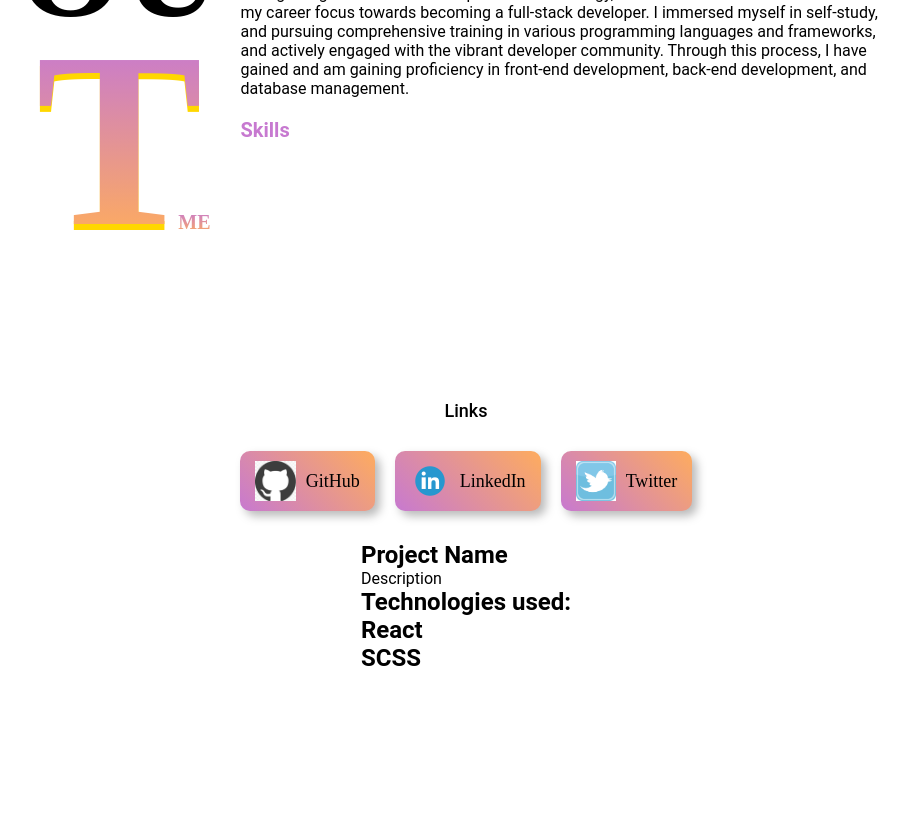
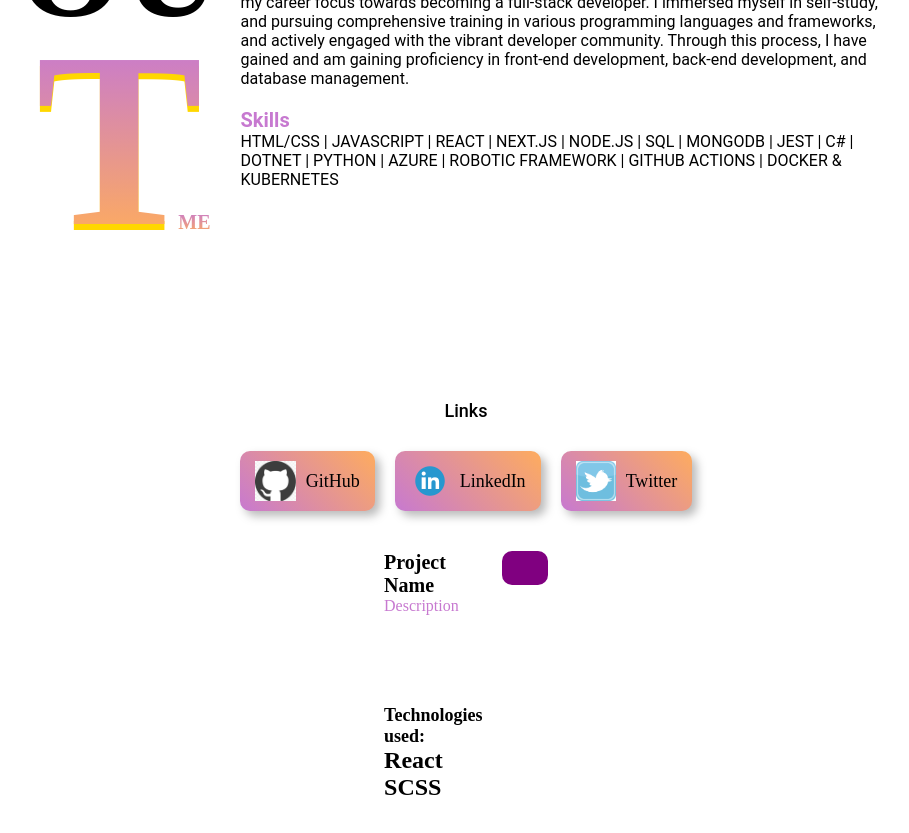
Before and after one commit to ShiCho489/my-react-portfolio, a React (Create React App) app in the folder shivaniwebsite/: page / in a window 1280 px wide. Shown: the part 1200-2033 px from the top of the page, without its empty margins (174-1083 px from the left). Built offline with nearby package versions, Linux system fonts and the light colour scheme.

Commit message:
Deploying portfolio to GitHub pages

```diff
--- a/shivaniwebsite/package.json
+++ b/shivaniwebsite/package.json
@@ -1,6 +1,7 @@
 {
   "name": "shivaniwebsite",
   "version": "0.1.0",
+  "homepage": "https://ShiCho489.github.io/my-react-portfolio",
   "private": true,
   "dependencies": {
     "@testing-library/jest-dom": "^5.16.5",
@@ -13,6 +14,8 @@
     "web-vitals": "^2.1.4"
   },
   "scripts": {
+    "predeploy": "npm run build",
+     "deploy": "gh-pages -d build",
     "start": "react-scripts start",
     "build": "react-scripts build",
     "test": "react-scripts test",
--- a/shivaniwebsite/src/Pages/About/About.js
+++ b/shivaniwebsite/src/Pages/About/About.js
@@ -15,19 +15,19 @@ const About = () => {
         <div className="info">
 
              <InfoCard title="About Me"
-             details="Hi! This is Shivani. I'm very ambitious web developer looking for
-             a role in established IT company with the"
+             details="Hi! This is Shivani. I'm very ambitious Espoo (Finland) based web developer looking for
+             a role in established IT company in Finland. I am a hard worker who is not afraid of challenges. I am also a loving parent
+             who is committed to providing my children with the best possible upbringing."
              />
              <InfoCard title="Education"
              details="I am pursuing a
              Bachelor of Engineering (ICT)
-             at Metropolia University of Applied Sciences.
-            Recognizing the transformative power of technology,
+             at Metropolia University of Applied Sciences. Recognizing the transformative power of technology,
             I made a deliberate decision to shift my career focus towards becoming a full-stack developer. I immersed myself in self-study, and pursuing comprehensive training in various programming languages and frameworks, and actively engaged with the vibrant developer community. Through this process, I have gained and am gaining proficiency in front-end development,
              back-end development, and database management."
              />
              <InfoCard title="Skills"
-             details=" "
+             details="HTML/CSS | JAVASCRIPT | REACT | NEXT.JS | NODE.JS | SQL | MONGODB | JEST | C# | DOTNET | PYTHON | AZURE | ROBOTIC FRAMEWORK | GITHUB ACTIONS | DOCKER & KUBERNETES "
              />
 
             </div>
--- a/shivaniwebsite/src/Pages/Projects/Projects.js
+++ b/shivaniwebsite/src/Pages/Projects/Projects.js
@@ -6,9 +6,12 @@ const Projects = () => {
         <div className="project">
             <div className="project-details">
                 <h2 className="project-name">Project Name</h2>
-                <span classname="project-desc">Description</span>
+                <span className="project-desc">Description</span>
                 <div className="tags">
                     <h2 className="tech-stack">Technologies used: </h2>
+                </div>
+                <div className="tags-wrapper">
+
                 </div>
                 <div className="tag">
                     <h2 className="title">React</h2>
--- a/shivaniwebsite/src/Pages/Projects/Projects.scss
+++ b/shivaniwebsite/src/Pages/Projects/Projects.scss
@@ -1,4 +1,4 @@
-.projects-wrapper{
+.projects-wrapper {
     position: relative;
     display: flex;
     width: 100%;
@@ -6,4 +6,73 @@
     margin: auto;
     gap: 100px;
     overflow-x: scroll;
-}
+  }
+
+  .project {
+    display: flex;
+    justify-content: flex-start;
+    align-items: flex-start;
+    min-width: 100%;
+    padding: 10px;
+    gap: 20px;
+
+    .project-details {
+      display: flex;
+      flex-direction: column;
+      align-items: flex-start;
+      flex: 1;
+      height: 100%;
+      font-family: raleway;
+
+      .project-name {
+        font-size: 20px;
+      }
+
+      .project-desc {
+        font-size: 16px;
+        color: var(--clr-i);
+      }
+
+      .tags {
+        margin-top: 90px;
+        display: flex;
+        flex-direction: column;
+        gap: 10px;
+
+        .tech-stack {
+          font-size: 18px;
+        }
+
+        .tags-wrapper {
+          display: flex;
+          gap: 5px;
+          flex-wrap: wrap;
+
+          .tag {
+            padding: 0 15px;
+            border-radius: 8px;
+            height: 35px;
+            background: linear-gradient(var(--clr-i), var(--clr-ii));
+            display: flex;
+            justify-content: center;
+            align-items: center;
+            cursor: pointer;
+
+            .title {
+              font-weight: normal;
+              font-size: 17px;
+              color: white;
+            }
+          }
+        }
+      }
+    }
+
+    .project-image {
+      display: flex;
+      flex: 2;
+      aspect-ratio: 4/3;
+      border-radius: 10px;
+      background-color: purple;
+    }
+  }
```
Also changed, not shown: 1 other file (tests, documents, lock files or other folders).
